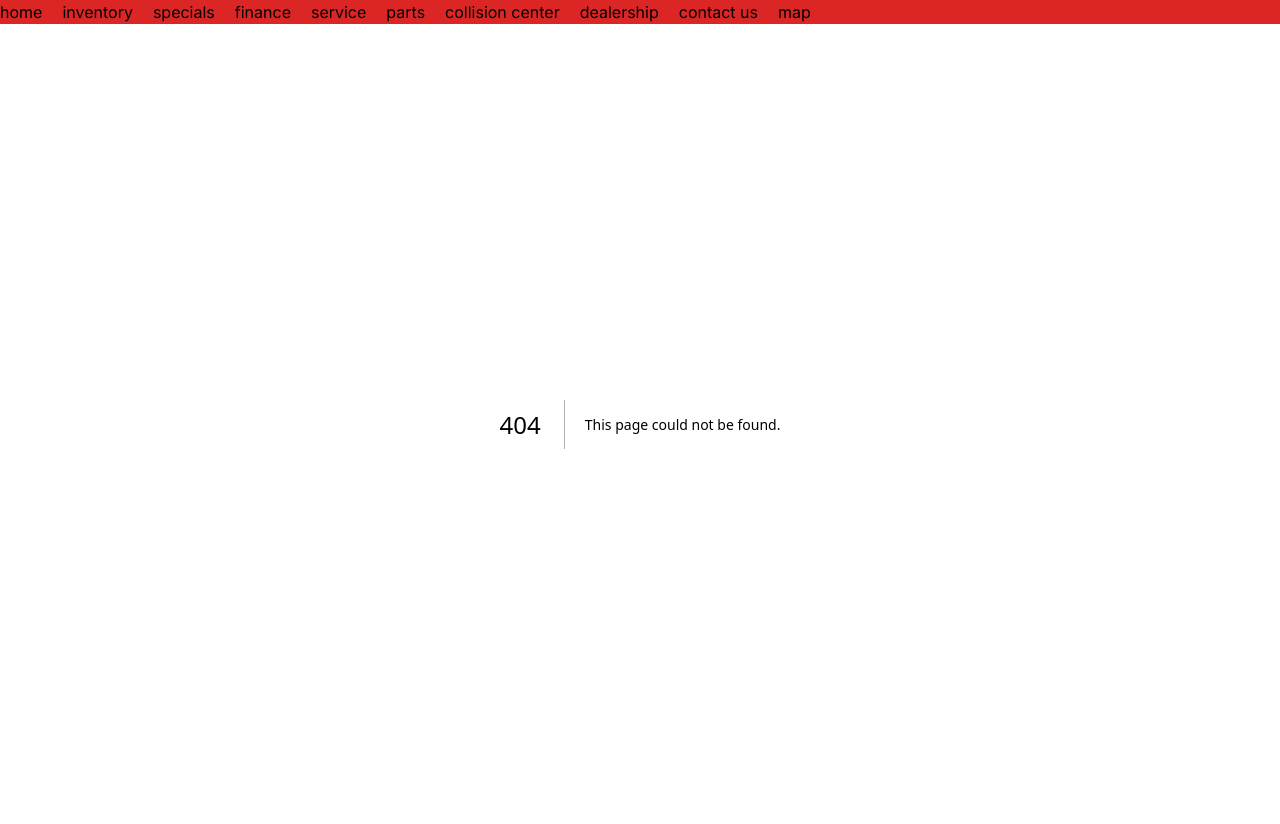
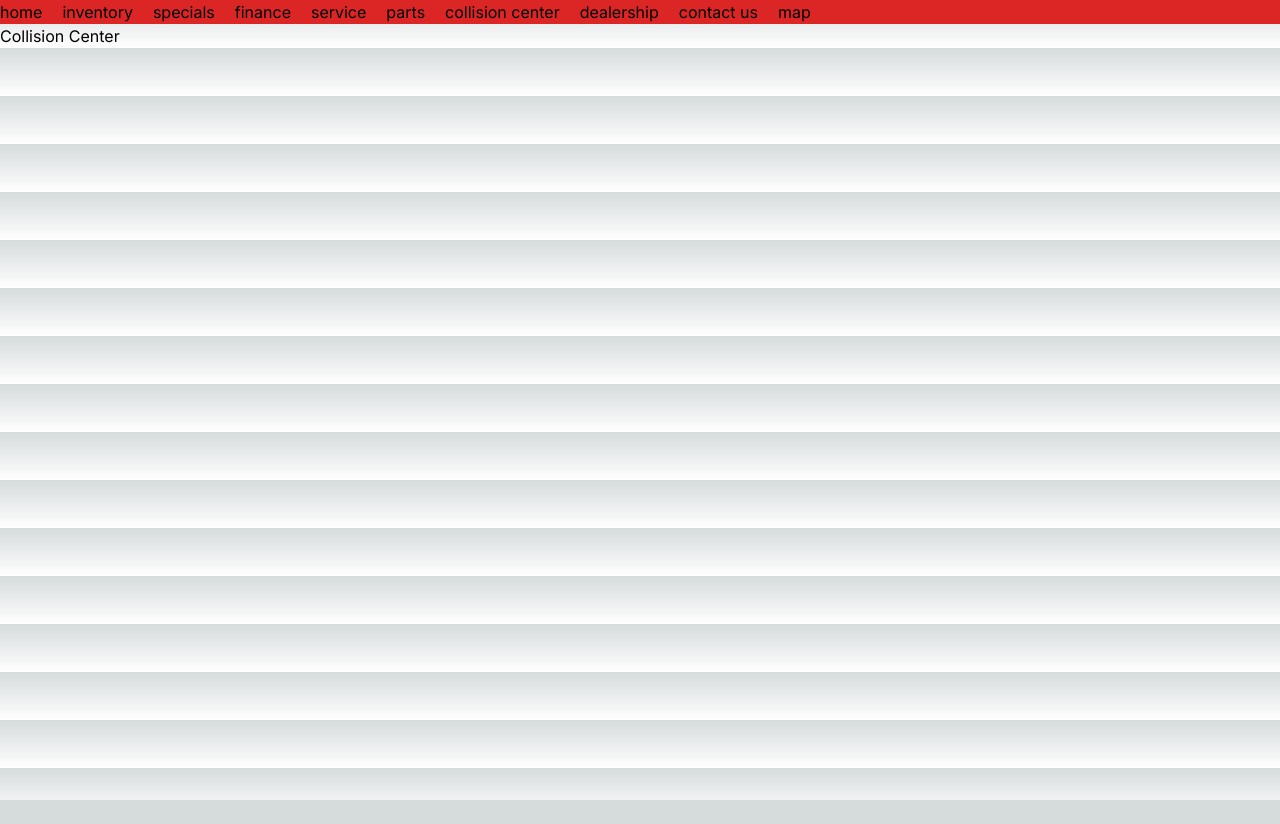
Before and after one commit to ken2213/pixel-motion-assessment, a Next.js app: page /collision_center in a window 1280 px wide. Before the commit this address had no page. After the commit the page ends 800 px from the top, so only its background shows below. Built offline with nearby package versions, Linux system fonts and the light colour scheme.

Commit message:
CREATED: collision_center directory and its page

```diff
--- /dev/null
+++ b/src/app/collision_center/page.tsx
@@ -0,0 +1,9 @@
+import React from 'react'
+
+const CollisionCenter = () => {
+  return (
+    <div>Collision Center</div>
+  )
+}
+
+export default CollisionCenter
```
